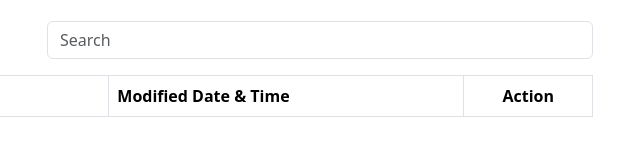
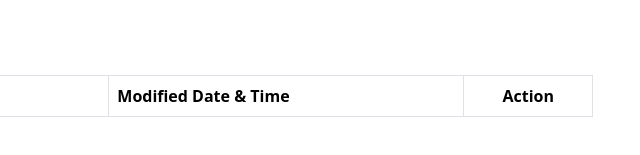
Before and after one commit to sampathb-wos/ToDo, a plain HTML site: page index.html in a window 1280 px wide. Shown: the part 213-368 px from the top of the page, 605-1245 px from the left. Drawn offline with nearby package versions, Linux system fonts and the light colour scheme.

Commit message:
commented search box for temp

```diff
--- a/index.html
+++ b/index.html
@@ -34,7 +34,7 @@
             <button type="button" id="allTodoDeleteBtn" class="btn btn-danger">Delete All</button>
           </div>
           <div class="col-md-6">
-            <input type="search" class="form-control" id="SearchTodoData" placeholder="Search">
+            <!-- <input type="search" class="form-control" id="SearchTodoData" placeholder="Search"> -->
           </div>
         </div>
         <div class="to-do-table">
```
